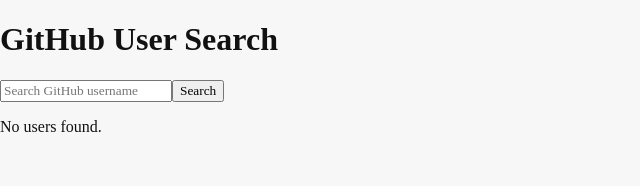
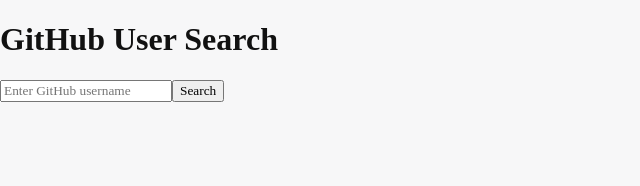
Before and after one commit to Dimonge09/alx-fe-reactjs, a React (Vite) app in the folder github-user-search/: page / in a window 1280 px wide. Shown: the top 186 px of the page, without its empty margins (0-640 px from the left). Built offline with nearby package versions, Linux system fonts and the light colour scheme.

Commit message:
Add Search components and Github API integration

```diff
--- a/github-user-search/src/App.jsx
+++ b/github-user-search/src/App.jsx
@@ -1,18 +1,23 @@
-// src/App.jsx
 import React, { useState } from "react";
-import SearchBar from "./components/SearchBar";
-import UserList from "./components/UserList";
+import Search from "./components/Search";
 
 export default function App() {
-  const [users, setUsers] = useState([]);
+  const [user, setUser] = useState(null);
 
   return (
-    <div className="container mx-auto p-4">
-      <h1 className="text-2xl font-bold text-center mb-4">
-        GitHub User Search
-      </h1>
-      <SearchBar setUsers={setUsers} />
-      <UserList users={users} />
+    <div>
+      <h1>GitHub User Search</h1>
+      <Search setUser={setUser} />
+
+      {user && (
+        <div>
+          <img src={user.avatar_url} alt={user.login} width={100} />
+          <h2>{user.login}</h2>
+          <a href={user.html_url} target="_blank" rel="noreferrer">
+            View Profile
+          </a>
+        </div>
+      )}
     </div>
   );
 }
--- /dev/null
+++ b/github-user-search/src/components/Search.jsx
@@ -0,0 +1,40 @@
+import React, { useState } from "react";
+import fetchUserData from "../services/githubService";
+
+export default function Search({ setUser }) {
+  const [username, setUsername] = useState("");
+  const [loading, setLoading] = useState(false);
+  const [error, setError] = useState("");
+
+  async function handleSubmit(e) {
+    e.preventDefault();
+    setLoading(true);
+    setError("");
+    try {
+      const data = await fetchUserData(username);
+      setUser(data);
+    } catch (err) {
+      setError("Looks like we can't find the user.");
+      setUser(null);
+    } finally {
+      setLoading(false);
+    }
+  }
+
+  return (
+    <div className="search-bar">
+      <form onSubmit={handleSubmit}>
+        <input
+          type="text"
+          placeholder="Enter GitHub username"
+          value={username}
+          onChange={(e) => setUsername(e.target.value)}
+        />
+        <button type="submit">Search</button>
+      </form>
+
+      {loading && <p>Loading...</p>}
+      {error && <p style={{ color: "red" }}>{error}</p>}
+    </div>
+  );
+}
```
